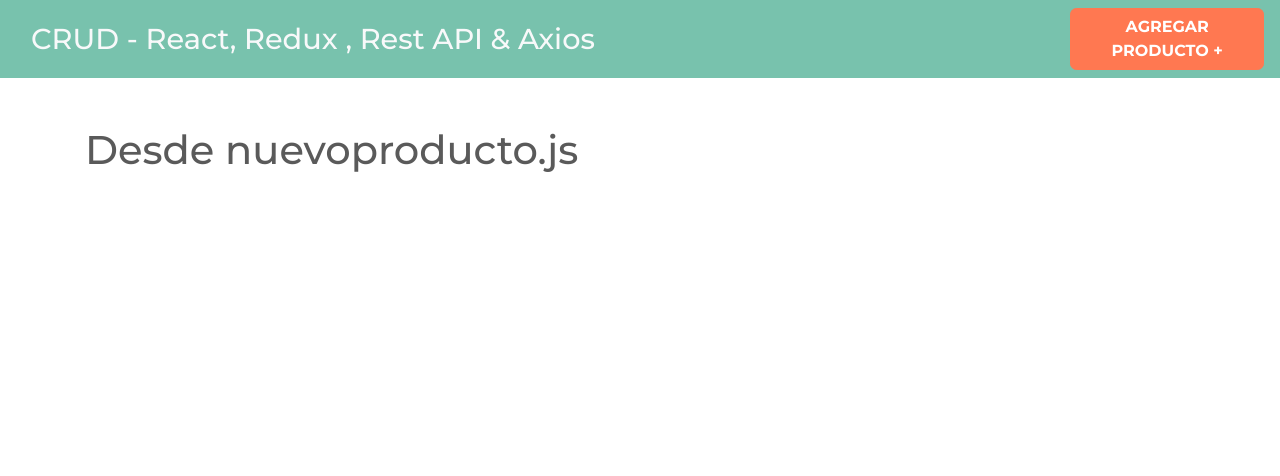
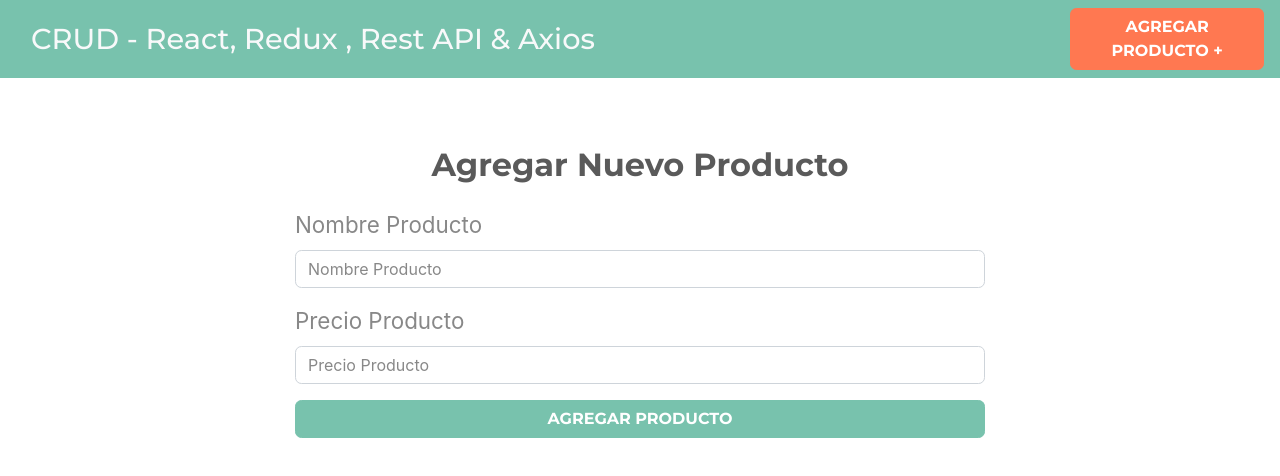
Before and after one commit to alejandrobecerraptor/react-redux-reactRouterDOM-CRUD, a React (Create React App) app: page /productos/nuevo in a window 1280 px wide. Shown: the top 476 px of the page. Built offline with nearby package versions, Linux system fonts and the light colour scheme.

Commit message:
se crea el formulario para un nuevo producto

```diff
--- a/src/components/NuevoProducto.js
+++ b/src/components/NuevoProducto.js
@@ -2,7 +2,40 @@
 
 const NuevoProducto = () => {
     return (
-        <h1>Desde nuevoproducto.js</h1>
+        <div className="row justify-content-center">
+            <div className="col-md-8">
+                <div className="car">
+                    <div className="card-body">
+                        <h2 className="text-center mb-4 font-weight-bold">
+                            Agregar Nuevo Producto
+                        </h2>
+
+                        <form>
+                            <div className="form-group">
+                                <label>Nombre Producto</label>
+                                <input
+                                    type="text"
+                                    className="form-control"
+                                    placeholder="Nombre Producto"
+                                    name="nombre"/>
+                            </div>
+                            <div className="form-group">
+                                <label>Precio Producto</label>
+                                <input
+                                    type="number"
+                                    className="form-control"
+                                    placeholder="Precio Producto"
+                                    name="precio" />
+                            </div>
+
+                            <button className="btn btn-primary font-weight-bold text-uppercase d-block w-100">
+                                Agregar Producto
+                            </button>
+                        </form>
+                    </div>
+                </div>
+            </div>
+        </div>
      );
 }
 
```
